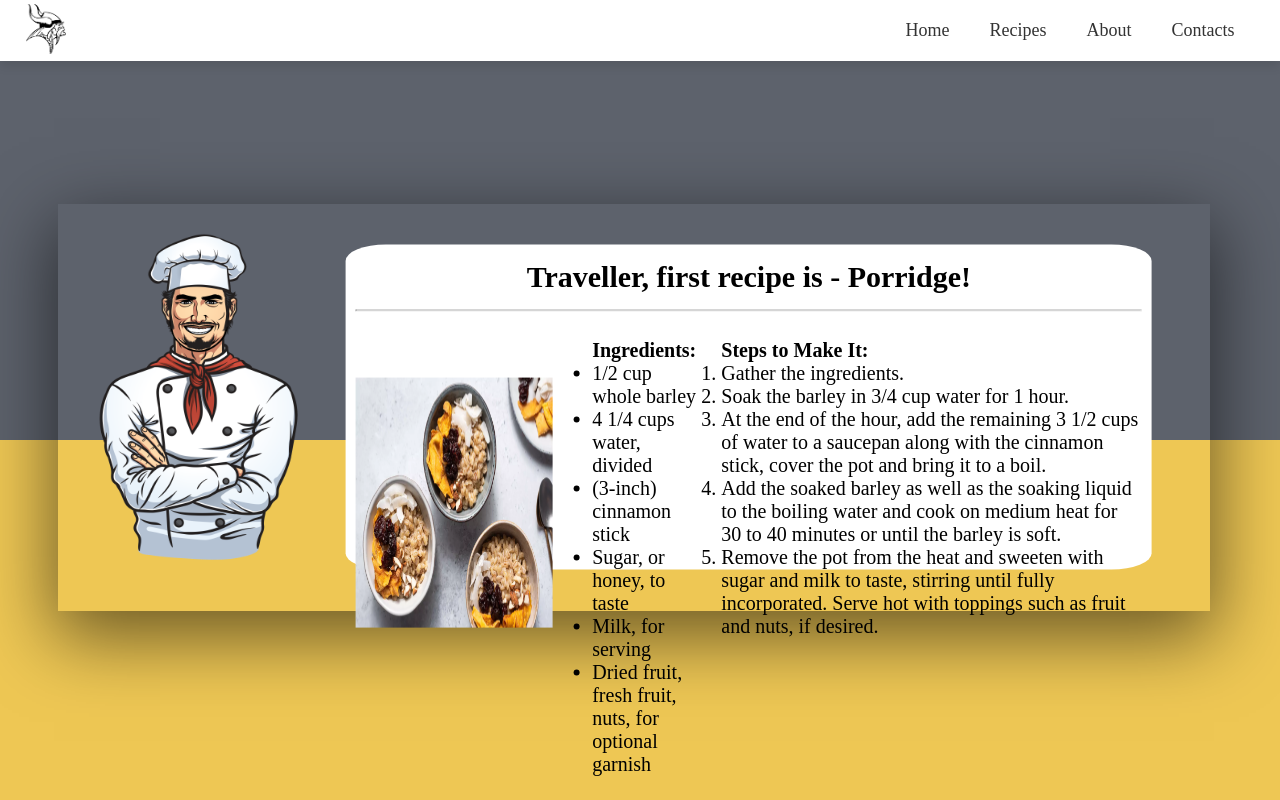
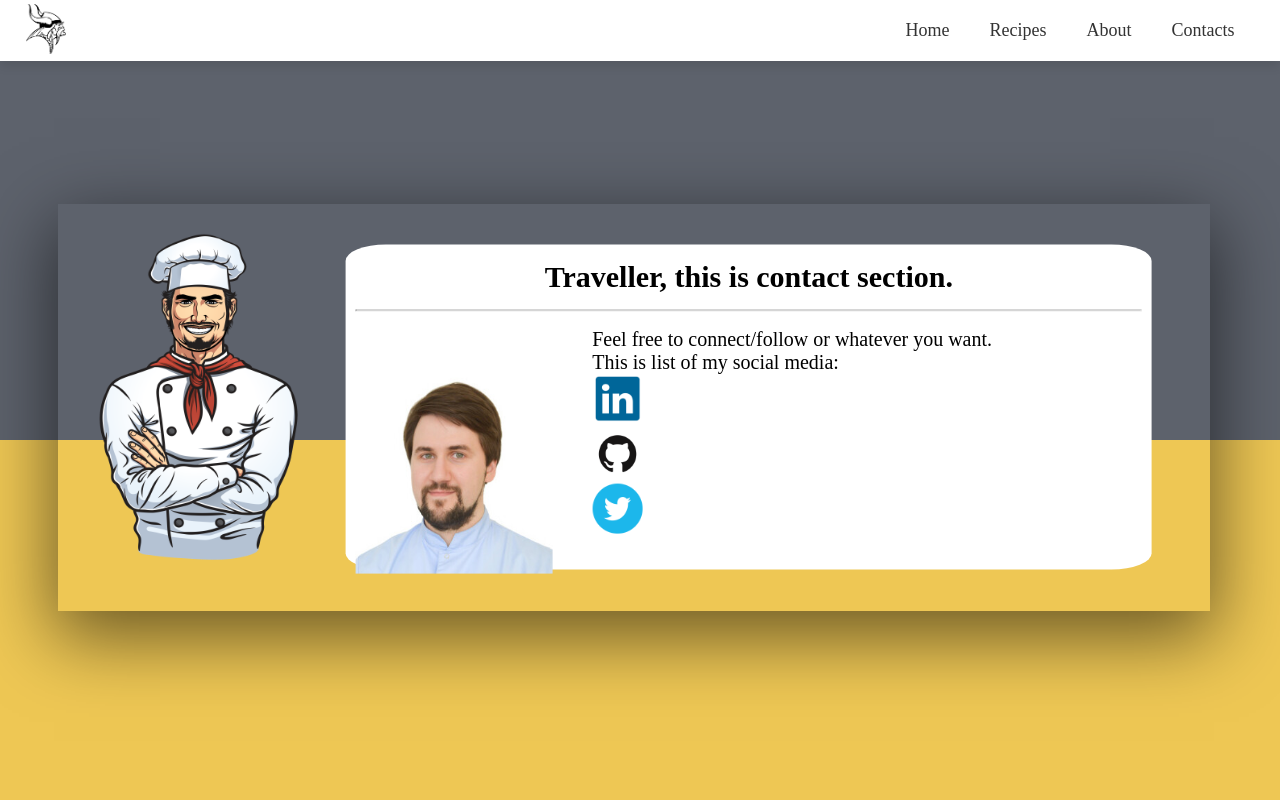
Before and after one commit to Ailadir/odin-recipes, a plain HTML site: page pages/contacts.html in a window 1280 px wide. Drawn offline with Linux system fonts and the light colour scheme.

Commit message:
Release of WebOdinRecipe v0.6.2
1. contacts.html - Fixed some typo in content.

```diff
--- a/pages/contacts.html
+++ b/pages/contacts.html
@@ -33,29 +33,23 @@
         <section class="body_first">
             <img class="chef" src="../img/Chef.png" alt="Photo of chef">
             <text class="description">
-                <p id="first_text">Traveller, first recipe is - Porridge!</p>
+                <p id="first_text">Traveller, this is contact section.</p>
                 <hr>
                 <div class="recipe">
-                    <img class="image_recipe" src="../img/porridge.webp" alt="picture of porridge">
+                    <img class="image_recipe" src="../img/me.jpg" alt="picture of porridge">
                     <div class="recipe_text">
-                        <ul id="second_text"><b>Ingredients:</b>
-                            <li>1/2 cup whole barley</li>
-                            <li>4 1/4 cups water, divided</li>
-                            <li> (3-inch) cinnamon stick</li>
-                            <li>Sugar, or honey, to taste</li>
-                            <li>Milk, for serving</li>
-                            <li>Dried fruit, fresh fruit, nuts, for optional garnish</li>
-                        </ul>
-                        <ol id="forth_text"><b>Steps to Make It:</b>
-                            <li>Gather the ingredients.</li>
-                            <li>Soak the barley in 3/4 cup water for 1 hour.</li>
-                            <li>At the end of the hour, add the remaining 3 1/2 cups of water to a saucepan along with
-                                the cinnamon stick, cover the pot and bring it to a boil.</li>
-                            <li>Add the soaked barley as well as the soaking liquid to the boiling water and cook on
-                                medium heat for 30 to 40 minutes or until the barley is soft.</li>
-                            <li>Remove the pot from the heat and sweeten with sugar and milk to taste, stirring until
-                                fully incorporated. Serve hot with toppings such as fruit and nuts, if desired.</li>
-                            </ul>
+                        <ul class="ul_contact">Feel free to connect/follow or whatever you want.<br>
+                            This is list of my social media:
+                            <li><a href="https://www.linkedin.com/in/dmdschwarz/" target="_blank"
+                                    rel="noopener noreferrer"><img src="../img/linkedin.png" alt="linkedin logo"></li>
+                            </a>
+                            <li><a href="https://github.com/Ailadir" target="_blank" rel="noopener noreferrer"><img
+                                        src="../img/GitHub.png" alt="github logo">
+                            </li></a>
+                            <li><a href="https://twitter.com/Dmd_Schwarz" target="_blank" rel="noopener noreferrer"><img
+                                        src="../img/twitter.png" alt="twitter logo"></li></a>
+
+
                     </div>
                 </div>
             </text>
```
